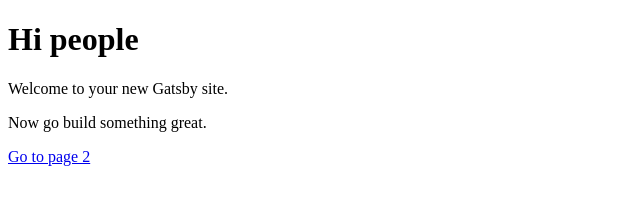
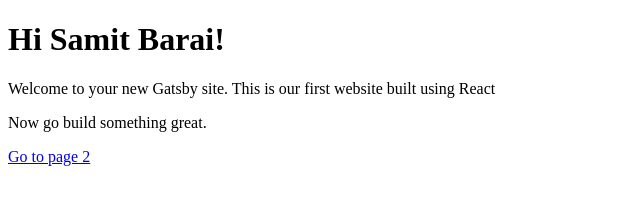
Before and after one commit to samitbarai/juspay-design-react, a Gatsby site: page / in a window 1280 px wide. Shown: the whole page, without its empty margins (0-640 px from the left). Built offline with nearby package versions, Linux system fonts and the light colour scheme; Gatsby itself is replaced by a stand-in of ours.

Commit message:
first commit

```diff
--- a/gatsby-config.js
+++ b/gatsby-config.js
@@ -1,6 +1,6 @@
 module.exports = {
   siteMetadata: {
-    title: 'Gatsby Default Starter',
+    title: 'Design Team React Course',
   },
   plugins: ['gatsby-plugin-react-helmet'],
 }
--- a/src/pages/index.js
+++ b/src/pages/index.js
@@ -3,8 +3,8 @@ import Link from 'gatsby-link'
 
 const IndexPage = () => (
   <div>
-    <h1>Hi people</h1>
-    <p>Welcome to your new Gatsby site.</p>
+    <h1>Hi Samit Barai!</h1>
+    <p>Welcome to your new Gatsby site. This is our first website built using React</p>
     <p>Now go build something great.</p>
     <Link to="/page-2/">Go to page 2</Link>
   </div>
```
